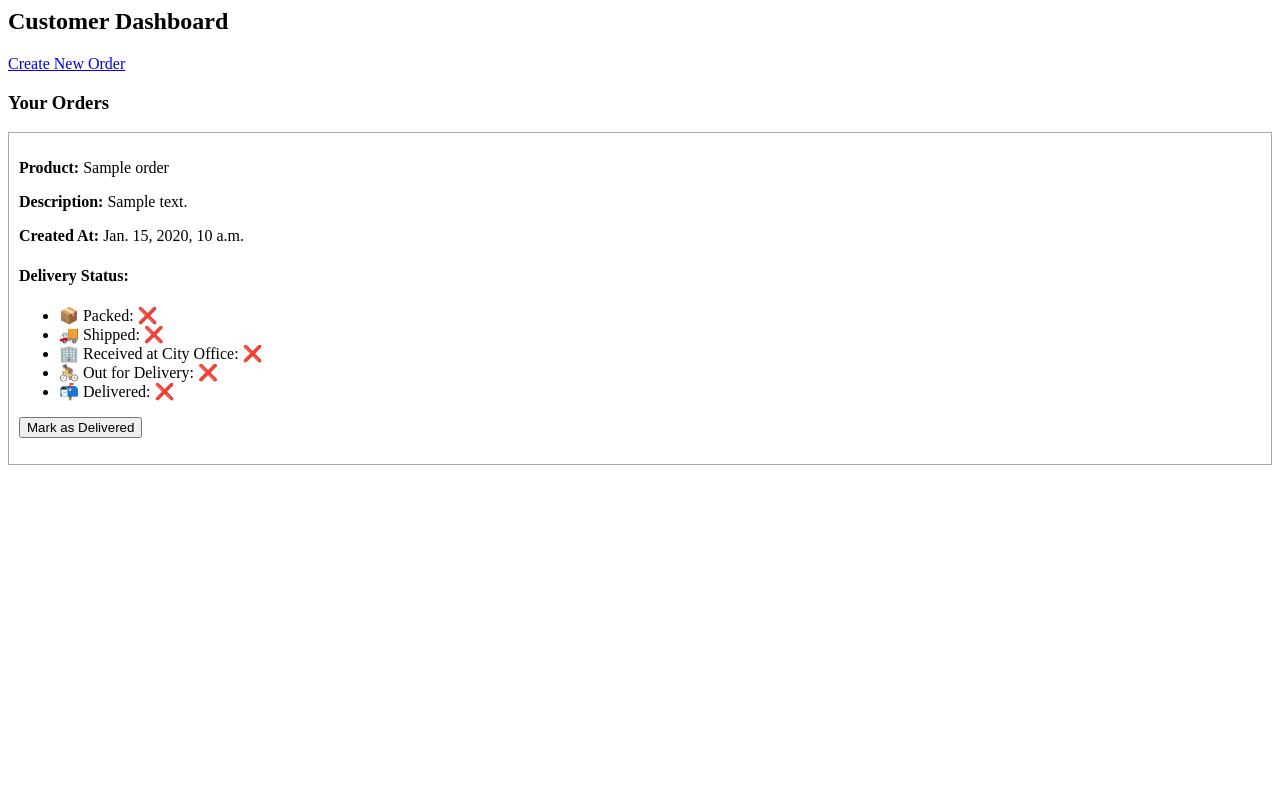
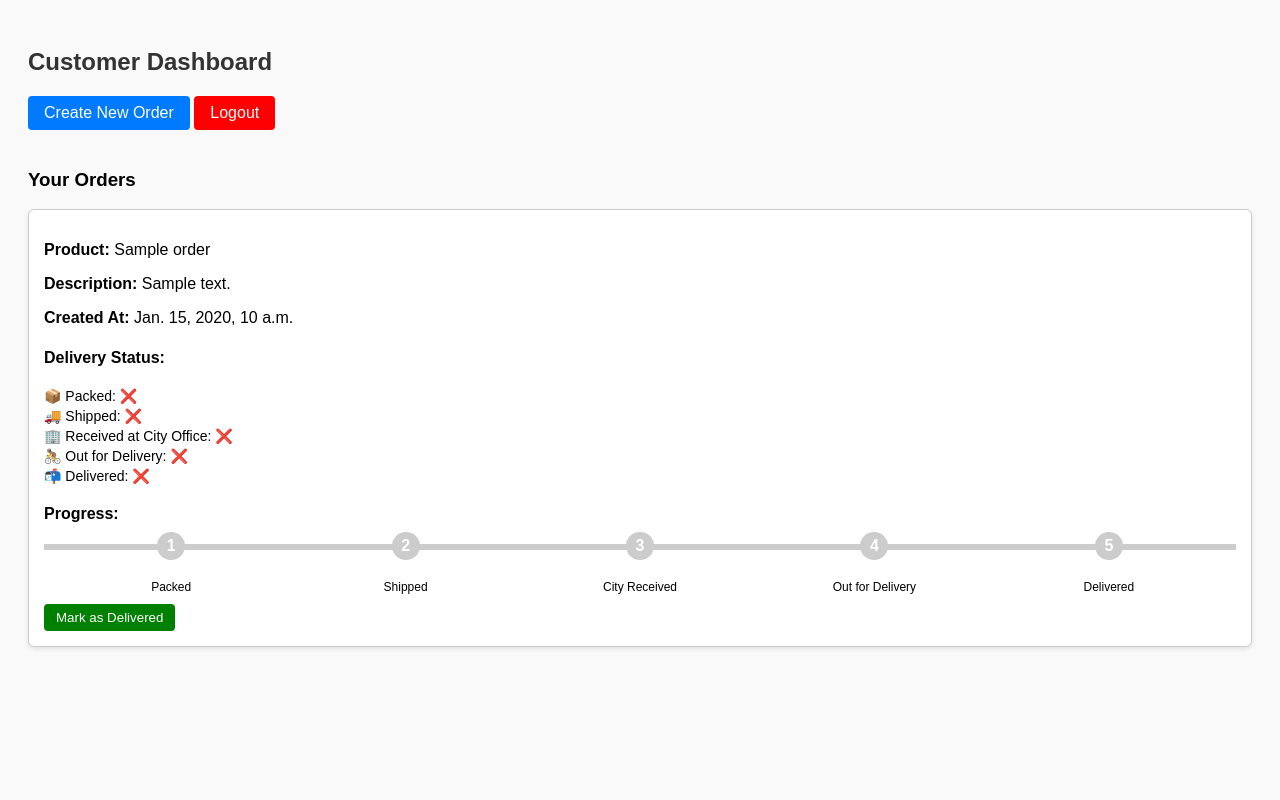
Before and after one commit to ishan1915/Delivery_managment_system, a Django app: template delivery_project/delivery_app/templates/customer_dashboard.html in a window 1280 px wide. Run offline with Django 3.2, Linux system fonts and the light colour scheme; the template is opened without the code that fills it: most values are stand-ins (such as "Sample title", 1, 10 or a date in 2020).

Commit message:
added logout view

```diff
--- a/delivery_project/delivery_app/templates/customer_dashboard.html
+++ b/delivery_project/delivery_app/templates/customer_dashboard.html
@@ -1,39 +1,174 @@
+<!DOCTYPE html>
+<html lang="en">
+<head>
+  <meta charset="UTF-8">
+  <title>Customer Dashboard</title>
+  <style>
+    body {
+      font-family: Arial, sans-serif;
+      padding: 20px;
+      background: #f9f9f9;
+    }
+
+    h2 {
+      color: #333;
+    }
+
+    a.button {
+      display: inline-block;
+      margin-bottom: 20px;
+      padding: 8px 16px;
+      background-color: #007bff;
+      color: white;
+      text-decoration: none;
+      border-radius: 4px;
+    }
+
+    a.button:hover {
+      background-color: #0056b3;
+    }
+
+    .order-card {
+      background-color: white;
+      border: 1px solid #ccc;
+      padding: 15px;
+      margin-bottom: 20px;
+      border-radius: 6px;
+      box-shadow: 0 2px 4px rgba(0,0,0,0.1);
+    }
+
+    ul {
+      list-style: none;
+      padding-left: 0;
+    }
+
+    ul li {
+      margin: 4px 0;
+      font-size: 14px;
+    }
+
+    button {
+      padding: 6px 12px;
+      background-color: green;
+      color: white;
+      border: none;
+      border-radius: 4px;
+      cursor: pointer;
+    }
+
+    button:hover {
+      background-color: darkgreen;
+    }
+
+    .progress-container {
+      display: flex;
+      justify-content: space-between;
+      align-items: center;
+      margin-top: 20px;
+      padding: 0 10px;
+      position: relative;
+      border-top: 3px solid #ccc;
+    }
+
+    .progress-step {
+      position: relative;
+      text-align: center;
+      flex: 1;
+    }
+
+    .progress-step span {
+      display: inline-block;
+      width: 28px;
+      height: 28px;
+      line-height: 28px;
+      border-radius: 50%;
+      background-color: #ccc;
+      color: white;
+      font-weight: bold;
+      z-index: 1;
+      position: relative;
+      top: -15px;
+    }
+
+    .progress-step.completed span {
+      background-color: green;
+    }
+
+    .progress-step label {
+      display: block;
+      margin-top: 5px;
+      font-size: 12px;
+    }
+
+    .progress-container::before {
+      content: '';
+      position: absolute;
+      top: 0;
+      left: 0;
+      height: 3px;
+      width: 100%;
+      background-color: #ccc;
+      z-index: 0;
+    }
+  </style>
+</head>
+<body>
+
   <h2>Customer Dashboard</h2>
-<a href="{% url 'create_order' %}">Create New Order</a>
+  <a href="{% url 'create_order' %}" class="button">Create New Order</a>
+   <a href="{% url 'logout' %}" class="button" style="background-color: red;">Logout</a>
+
 
   <h3>Your Orders</h3>
   {% for order in orders %}
-  <div style="border: 1px solid #aaa; padding: 10px; margin-bottom: 10px;">
+    <div class="order-card">
       <p><strong>Product:</strong> {{ order.product_name }}</p>
       <p><strong>Description:</strong> {{ order.description }}</p>
       <p><strong>Created At:</strong> {{ order.created_at }}</p>
 
       <h4>Delivery Status:</h4>
       <ul>
-      <li>📦 Packed:
-        {% if order.is_packed %}✅{% else %}❌{% endif %}
-      </li>
-      <li>🚚 Shipped:
-        {% if order.is_shipped %}✅{% else %}❌{% endif %}
-      </li>
-      <li>🏢 Received at City Office:
-        {% if order.received_at_city %}✅{% else %}❌{% endif %}
-      </li>
-      <li>🚴 Out for Delivery:
-        {% if order.out_for_delivery %}✅{% else %}❌{% endif %}
-      </li>
-      <li>📬 Delivered:
-        {% if order.is_delivered %}✅{% else %}❌{% endif %}
-      </li>
+        <li>📦 Packed: {% if order.is_packed %}✅{% else %}❌{% endif %}</li>
+        <li>🚚 Shipped: {% if order.is_shipped %}✅{% else %}❌{% endif %}</li>
+        <li>🏢 Received at City Office: {% if order.received_at_city %}✅{% else %}❌{% endif %}</li>
+        <li>🚴 Out for Delivery: {% if order.out_for_delivery %}✅{% else %}❌{% endif %}</li>
+        <li>📬 Delivered: {% if order.is_delivered %}✅{% else %}❌{% endif %}</li>
       </ul>
+
+      <h4>Progress:</h4>
+      <div class="progress-container">
+        <div class="progress-step {% if order.is_packed %}completed{% endif %}">
+          <span>1</span>
+          <label>Packed</label>
+        </div>
+        <div class="progress-step {% if order.is_shipped %}completed{% endif %}">
+          <span>2</span>
+          <label>Shipped</label>
+        </div>
+        <div class="progress-step {% if order.received_at_city %}completed{% endif %}">
+          <span>3</span>
+          <label>City Received</label>
+        </div>
+        <div class="progress-step {% if order.out_for_delivery %}completed{% endif %}">
+          <span>4</span>
+          <label>Out for Delivery</label>
+        </div>
+        <div class="progress-step {% if order.is_delivered %}completed{% endif %}">
+          <span>5</span>
+          <label>Delivered</label>
+        </div>
+      </div>
 
       {% if not order.is_delivered %}
         <form method="post" action="{% url 'mark_order_delivered' order.id %}">
           {% csrf_token %}
-        <button type="submit">Mark as Delivered</button>
+          <button type="submit" style="margin-top: 10px;">Mark as Delivered</button>
         </form>
       {% endif %}
     </div>
   {% empty %}
     <p>You have no orders yet.</p>
   {% endfor %}
+
+</body>
+</html>
--- a/delivery_project/delivery_app/urls.py
+++ b/delivery_project/delivery_app/urls.py
@@ -1,8 +1,11 @@
 from django.urls import path
 from . import views
+from django.contrib.auth.views import LogoutView
+
 
 urlpatterns = [
     path('login/', views.user_login, name='login'),
+    path('logout/', views.custom_logout,name='logout'),
     path('signup/', views.signup_customer, name='signup_customer'),
     path('customer_dashboard/', views.customer_dashboard, name='customer_dashboard'),
     path('order/<int:order_id>/delivered/', views.mark_order_delivered, name='mark_order_delivered'),
--- a/delivery_project/delivery_app/views.py
+++ b/delivery_project/delivery_app/views.py
@@ -1,5 +1,5 @@
 from django.shortcuts import render, redirect,get_object_or_404
-from django.contrib.auth import authenticate, login
+from django.contrib.auth import authenticate, login,logout
 from .models import *
 from .forms import *
 from django.views.decorators.http import require_POST
@@ -19,7 +19,9 @@ def user_login(request):
             error = "Invalid credentials"
     return render(request, 'login.html', {'error': error})
 
-
+def custom_logout(request):
+    logout(request)
+    return redirect('login')
 
 
 def signup_customer(request):
```
Also changed, not shown: delivery_project/db.sqlite3. Lines whose indentation alone changed are shown as unchanged.
